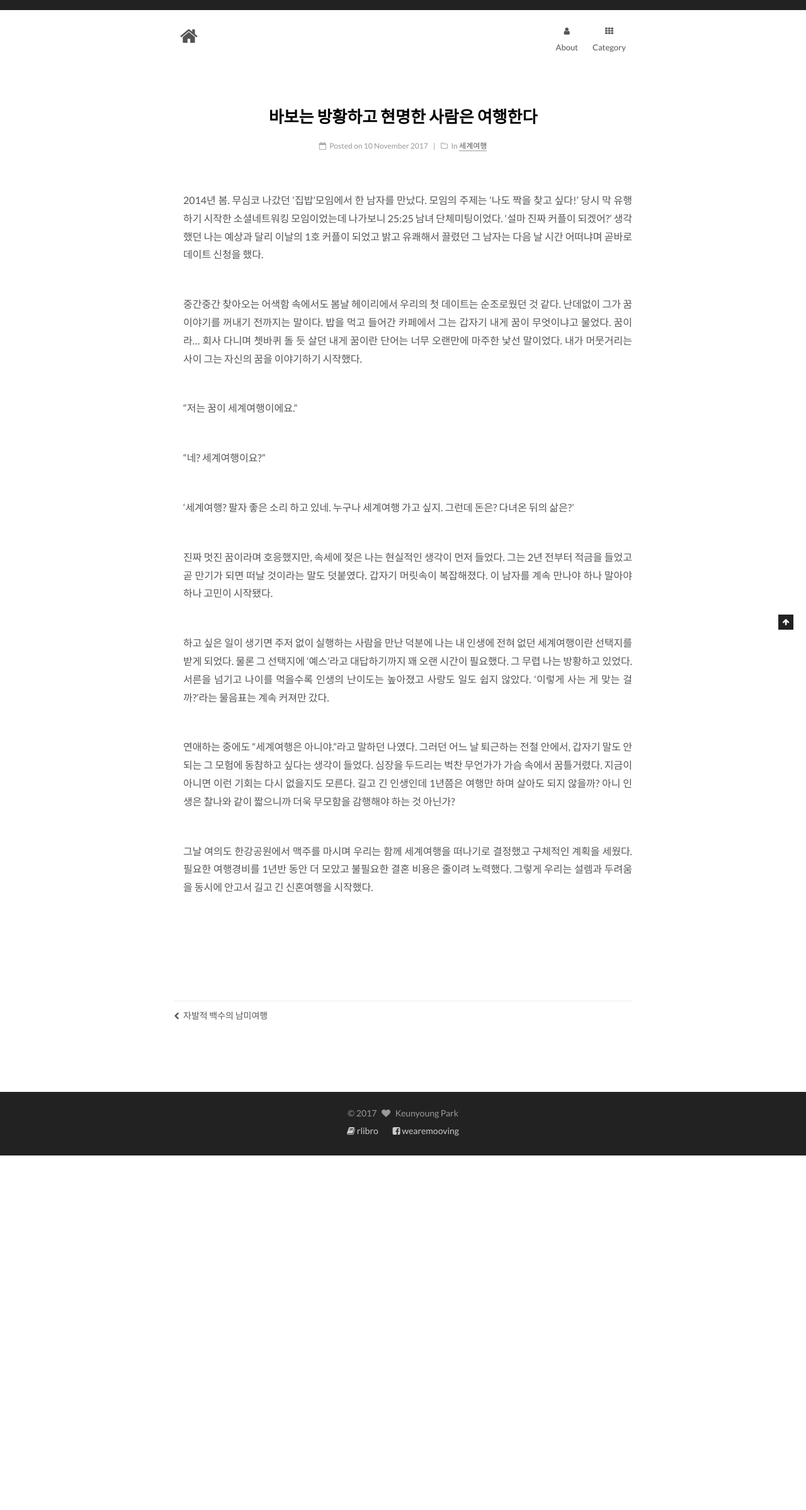
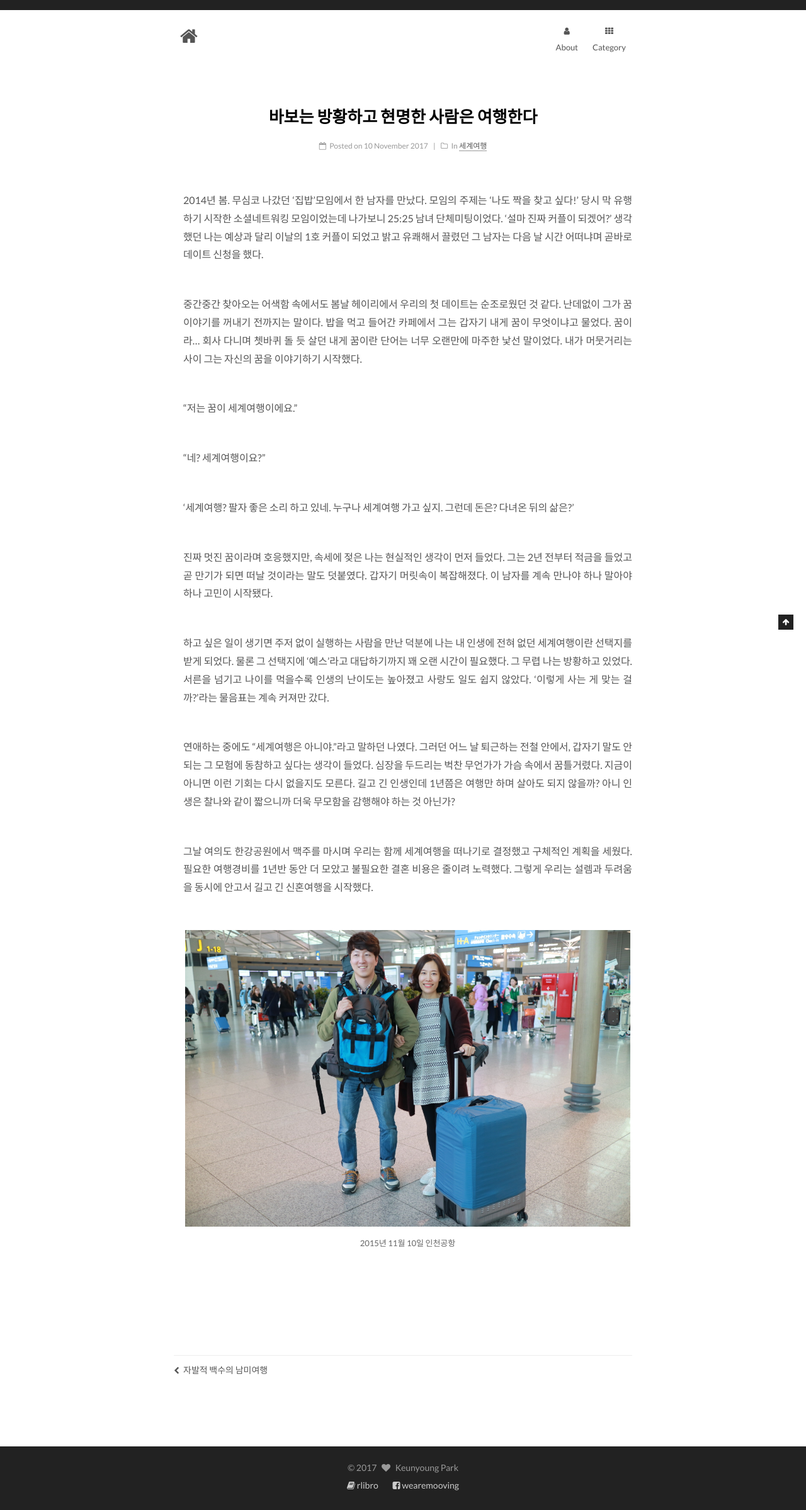
Before and after one commit to rlibro/rlibro.github.io, a Jekyll site: the page built from _posts/2017-11-10-바보는_방황하고_현명한_사람은_여행한다..md, in a window 1280 px wide. Shown: the whole page at 63% size. Built offline with Jekyll 4.4.1, drawn with Linux system fonts in a browser that asks for light colours; before the commit the page ends 1835 px from its top, so only the background shows below that.

Commit message:
사진 추가

```diff
--- a/_includes/_partials/head.html
+++ b/_includes/_partials/head.html
@@ -85,11 +85,11 @@
   <link rel="alternate" href="{{ site_rss | relative_url }}" title="{{ site.title }}" type="application/atom+xml" />
 {% endif %}
 
-
 {% if site.favicon %}
   <link rel="shortcut icon" type="image/x-icon" href="{{ site.favicon | relative_url }}?v={{ site.version }}" />
 {% endif %}
 
+<link rel="alternate" hreflang="ko-kr" href="http://www.janeisyoung.com">
 
 {% if site.facebook_sdk.enable and site.facebook_sdk.webmaster %}
   <meta property="fb:admins" content="{{ site.facebook_sdk.fb_admin }}" />
--- a/_posts/2017-11-10-바보는_방황하고_현명한_사람은_여행한다..md
+++ b/_posts/2017-11-10-바보는_방황하고_현명한_사람은_여행한다..md
@@ -22,3 +22,9 @@ categories: 세계여행
 연애하는 중에도 “세계여행은 아니야.”라고 말하던 나였다. 그러던 어느 날 퇴근하는 전철 안에서, 갑자기 말도 안 되는 그 모험에 동참하고 싶다는 생각이 들었다. 심장을 두드리는 벅찬 무언가가 가슴 속에서 꿈틀거렸다. 지금이 아니면 이런 기회는 다시 없을지도 모른다. 길고 긴 인생인데 1년쯤은 여행만 하며 살아도 되지 않을까? 아니 인생은 찰나와 같이 짧으니까 더욱 무모함을 감행해야 하는 것 아닌가?
 
 그날 여의도 한강공원에서 맥주를 마시며 우리는 함께 세계여행을 떠나기로 결정했고 구체적인 계획을 세웠다. 필요한 여행경비를 1년반 동안 더 모았고 불필요한 결혼 비용은 줄이려 노력했다. 그렇게 우리는 설렘과 두려움을 동시에 안고서 길고 긴 신혼여행을 시작했다.
+
+![2015년 11월 10일 인천공항](/assets/images/post/2015-11-10-151611.jpg)
+{:.image}
+
+{:.image-caption}
+*2015년 11월 10일 인천공항*
--- a/_sass/_custom/custom.scss
+++ b/_sass/_custom/custom.scss
@@ -53,6 +53,10 @@ body {
     &.image {
       margin-bottom: 5px;
       border: none;
+
+      img {
+        border: none;
+      }
     }
 
     &.image-caption em {
```
Also changed, not shown: assets/images/post/2015-11-10-151611.JPG (added), 16 other files.
